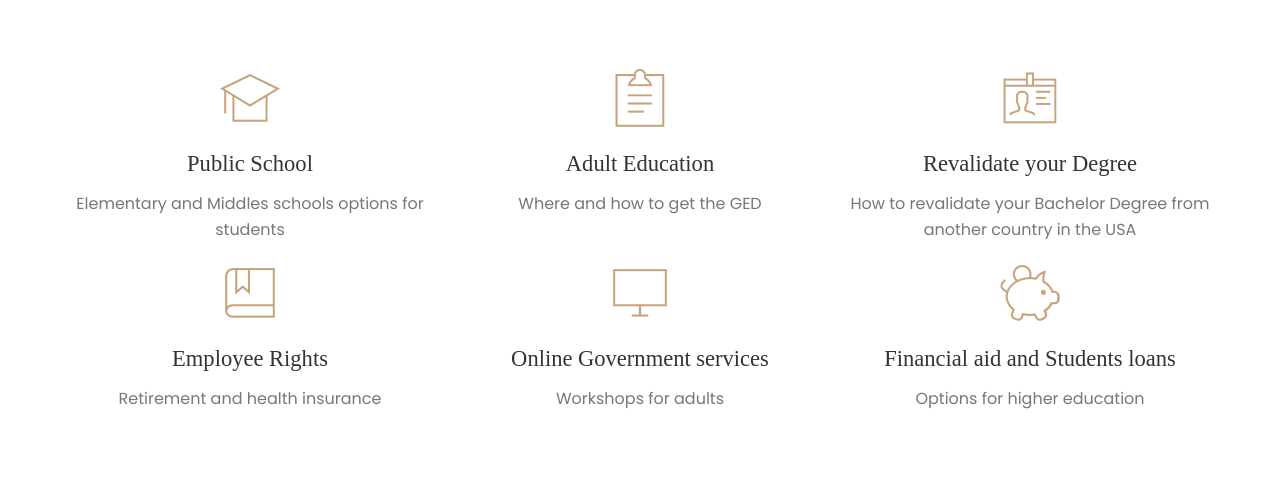
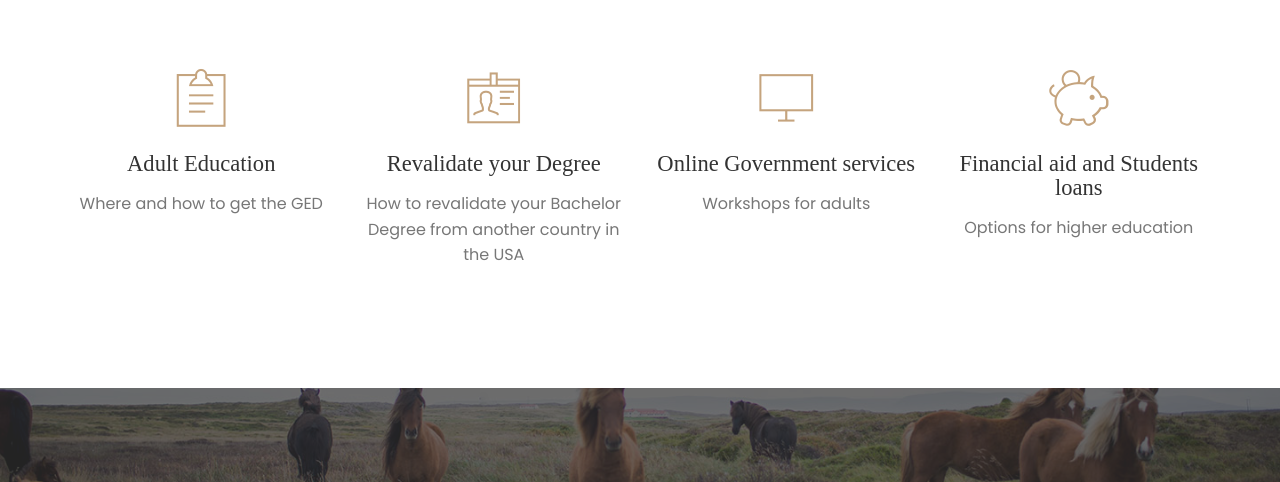
Before and after one commit to karinaju/karinaju.github.io, a plain HTML site: page index.html in a window 1280 px wide. Shown: the part 987-1469 px from the top of the page. Drawn offline with Linux system fonts and the light colour scheme; some packages are replaced by stand-ins of ours; a web font is replaced by a local one.

Commit message:
erased retirement and public school services

```diff
--- a/index.html
+++ b/index.html
@@ -82,16 +82,7 @@
                 </div>
             </div>
             <div class="row">
-                <div class="col-md-4">
-                    <div class="info-icon">
-                        <div class="icon">
-                            <i class="pe-7s-study"></i>
-                        </div>
-                        <h3>Public School</h3>
-                        <p class="description">Elementary and Middles schools options for students</p>
-                    </div>
-                </div>
-                <div class="col-md-4">
+                <div class="col-md-3">
                     <div class="info-icon">
                         <div class="icon">
                             <i class="pe-7s-note2"></i>
@@ -100,7 +91,7 @@
                         <p class="description">Where and how to get the GED</p>
                     </div>
                 </div>
-                <div class="col-md-4">
+                <div class="col-md-3">
                     <div class="info-icon">
                         <div class="icon">
                             <i class="pe-7s-id"></i>
@@ -109,16 +100,7 @@
                         <p class="description">How to revalidate your Bachelor Degree from another country in the USA</p>
                     </div>
                 </div>
-                <div class="col-md-4">
-                    <div class="info-icon">
-                        <div class="icon">
-                            <i class="pe-7s-notebook"></i>
-                        </div>
-                        <h3>Employee Rights</h3>
-                        <p class="description">Retirement and health insurance</p>
-                    </div>
-                </div>
-                <div class="col-md-4">
+                <div class="col-md-3">
                     <div class="info-icon">
                         <div class="icon">
                             <i class="pe-7s-monitor"></i>
@@ -127,7 +109,7 @@
                         <p class="description">Workshops for adults</p>
                     </div>
                 </div>
-                <div class="col-md-4">
+                <div class="col-md-3">
                     <div class="info-icon">
                         <div class="icon">
                             <i class="pe-7s-piggy"></i>
```
